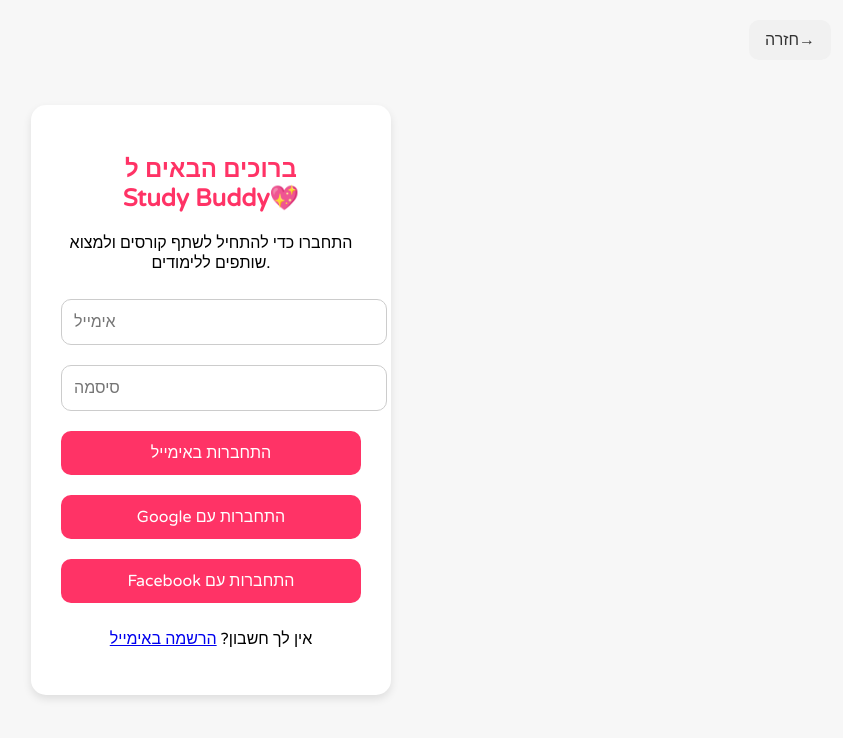
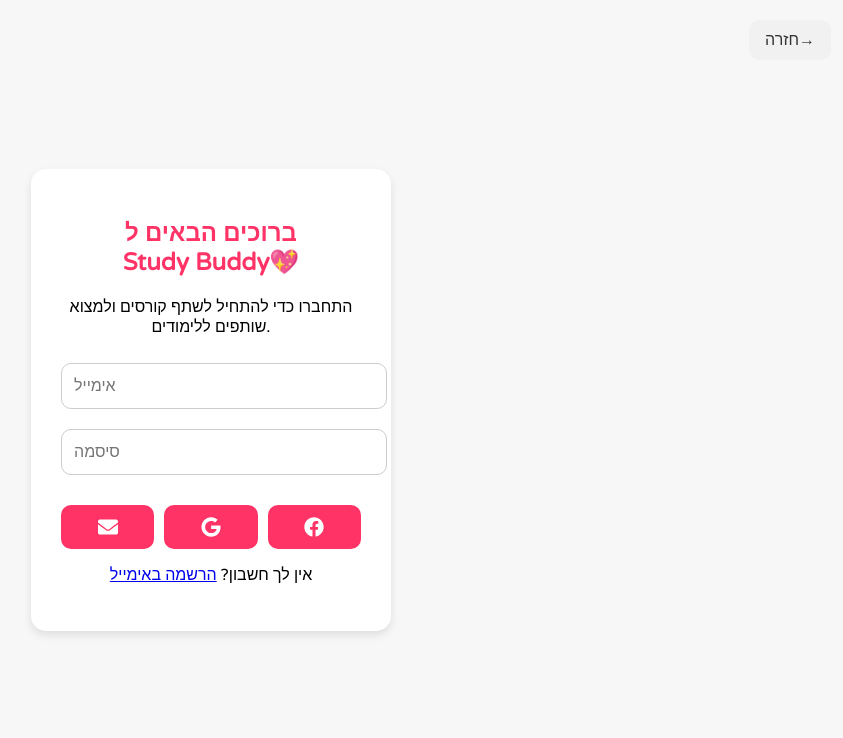
Before and after one commit to adi0258/Study-Buddy, a React (Create React App) app: page /login in a window 1280 px wide. Shown: the top 738 px of the page, without its empty margins (429-1272 px from the left). Built offline with nearby package versions, Linux system fonts and the light colour scheme; no server answers; a web font is replaced by a local one.

Commit message:
added mapping to discover
made the logo buttons side by side
need to fix saving a user when logging via google or facebook
need to check discover after creating other users

```diff
--- a/src/components/Discover.js
+++ b/src/components/Discover.js
@@ -4,6 +4,7 @@ import { collection, getDocs } from 'firebase/firestore';
 import UserCard from './UserCard';
 import '../styles/Discover.css';
 import GoBackButton from './GoBackButton';
+
 function Discover() {
   const [users, setUsers] = useState([]);
   const [loading, setLoading] = useState(true);
@@ -11,24 +12,44 @@ function Discover() {
   useEffect(() => {
     const fetchUsers = async () => {
       const currentUser = auth.currentUser;
-      if (!currentUser) return;
+      if (!currentUser) {
+        console.error('No authenticated user found.');
+        setLoading(false);
+        return;
+      }
 
-      const snapshot = await getDocs(collection(db, 'users'));
-      const data = snapshot.docs
-        .map(doc => doc.data())
-        .filter(user => user.uid !== currentUser.uid); // לא להציג את המשתמש הנוכחי
+      try {
+        // Fetch all users from Firestore
+        const snapshot = await getDocs(collection(db, 'users'));
+        const allUsers = snapshot.docs.map(doc => doc.data());
 
-      // פילטרים להתאמה - אפשר לשפר בהמשך
-      const currentUserDoc = snapshot.docs.find(d => d.data().uid === currentUser.uid);
-      const currentUserData = currentUserDoc?.data();
-      const matchedUsers = data.filter(user =>
-        user.institution === currentUserData.institution &&
-        user.faculty === currentUserData.faculty &&
-        user.preference === currentUserData.preference
-      );
+        // Find the current user's data
+        const currentUserData = allUsers.find(user => user.uid === currentUser.uid);
+        if (!currentUserData) {
+          console.error('Current user data not found in Firestore.');
+          setLoading(false);
+          return;
+        }
 
-      setUsers(matchedUsers);
-      setLoading(false);
+        // Filter users based on shared courses and preferences
+        const matchedUsers = allUsers.filter(user => {
+          if (user.uid === currentUser.uid) return false; // Exclude the current user
+
+          // Check if there are shared courses
+          const sharedCourses = user.courses.some(course => currentUserData.courses.includes(course));
+
+          // Check if preferences match
+          const preferenceMatch = user.preference === currentUserData.preference || user.preference === 'any';
+
+          return sharedCourses && preferenceMatch;
+        });
+
+        setUsers(matchedUsers);
+      } catch (error) {
+        console.error('Error fetching users:', error);
+      } finally {
+        setLoading(false);
+      }
     };
 
     fetchUsers();
@@ -38,12 +59,14 @@ function Discover() {
 
   return (
     <div className="discover-container">
-        <GoBackButton />
+      <GoBackButton />
       <h2 className="discover-title">שותפים מומלצים ללמידה 🎓</h2>
       <div className="cards-grid">
-        {users.map((user, i) => (
-          <UserCard key={i} user={user} />
-        ))}
+        {users.length > 0 ? (
+          users.map((user, i) => <UserCard key={i} user={user} />)
+        ) : (
+          <p>לא נמצאו שותפים מתאימים.</p>
+        )}
       </div>
     </div>
   );
--- a/src/components/LoginForm.js
+++ b/src/components/LoginForm.js
@@ -1,17 +1,17 @@
 // src/components/LoginForm.js
 import React, { useState } from 'react';
-import { auth, googleProvider, facebookProvider } from '../firebase'; // הייבוא החדש
-import { signInWithEmailAndPassword, signInWithPopup } from 'firebase/auth'; // פונקציות מתאימות לאותנטיקציה
+import { auth, googleProvider, facebookProvider } from '../firebase';
+import { signInWithEmailAndPassword, signInWithPopup } from 'firebase/auth';
 import { useNavigate } from 'react-router-dom';
 import GoBackButton from './GoBackButton';
 import { Link } from 'react-router-dom';
+import { FaGoogle, FaFacebook, FaEnvelope } from 'react-icons/fa'; // Import icons
 
 function LoginForm() {
   const [email, setEmail] = useState('');
   const [password, setPassword] = useState('');
   const [error, setError] = useState('');
   const navigate = useNavigate();
-
 
   const handleEmailLogin = () => {
     signInWithEmailAndPassword(auth, email, password)
@@ -31,10 +31,9 @@ function LoginForm() {
       .catch(err => setError(err.message));
   };
 
-
   return (
     <div className="login-container">
-      <GoBackButton /> {/* כפתור חזרה */}
+      <GoBackButton />
       <h2 className="login-title">ברוכים הבאים ל<br />Study Buddy💖</h2>
       <p className="login-description">התחברו כדי להתחיל לשתף קורסים ולמצוא שותפים ללימודים.</p>
       <input
@@ -51,16 +50,22 @@ function LoginForm() {
         value={password}
         onChange={(e) => setPassword(e.target.value)}
       />
-      <button className="login-button" onClick={handleEmailLogin}>התחברות באימייל</button>
-      <button className="login-button" onClick={handleGoogleLogin}>Google התחברות עם</button>
-      <button className="login-button" onClick={handleFacebookLogin}>Facebook התחברות עם</button>
+      <div className="login-buttons-container">
+        <button className="login-button" onClick={handleEmailLogin}>
+          <FaEnvelope className="login-logo" />
+        </button>
+        <button className="login-button" onClick={handleGoogleLogin}>
+          <FaGoogle className="login-logo" />
+        </button>
+        <button className="login-button" onClick={handleFacebookLogin}>
+          <FaFacebook className="login-logo" />
+        </button>
+      </div>
       {error && <p className="error">{error}</p>}
 
       <p className="login-text">אין לך חשבון? <Link to="/register">הרשמה באימייל</Link></p>
-
     </div>
   );
 }
 
-
 export default LoginForm;
--- a/src/components/UserProfilePage.js
+++ b/src/components/UserProfilePage.js
@@ -22,7 +22,7 @@ function UserProfilePage() {
     fetchUser();
   }, [uid]);
 
-  if (!userData) return <div>טוען פרופיל...</div>;
+  if (!userData) return <div>...טוען פרופיל</div>;
 
   return (
     <div className="user-profile-container">
--- a/src/styles/Discover.css
+++ b/src/styles/Discover.css
@@ -15,6 +15,7 @@
 
   .cards-grid {
     display: grid;
-    grid-template-columns: repeat(auto-fill, minmax(280px, 1fr));
+    grid-template-columns: repeat(auto-fit, minmax(250px, 1fr));
     gap: 20px;
+    justify-items: center;
   }
--- a/src/styles/LoginForm.css
+++ b/src/styles/LoginForm.css
@@ -33,12 +33,22 @@ body {
   font-size: 16px;
 }
 
+.login-buttons-container {
+  display: flex; /* Align buttons side by side */
+  justify-content: space-between; /* Add space between buttons */
+  gap: 10px; /* Add spacing between buttons */
+  margin-top: 20px;
+}
+
 .login-button {
-  width: 100%;
+  flex: 1; /* Make all buttons the same size */
+  display: flex;
+  align-items: center;
+  justify-content: center;
+  gap: 10px;
   padding: 12px;
-  margin: 10px 0;
   border: none;
-  background-color: #ff3366; /* צבע ורוד */
+  background-color: #ff3366; /* Pink color */
   color: #fff;
   font-size: 16px;
   border-radius: 10px;
@@ -47,7 +57,11 @@ body {
 }
 
 .login-button:hover {
-  background-color: #e0295f; /* גוון ורוד כהה יותר */
+  background-color: #e0295f; /* Darker pink */
+}
+
+.login-logo {
+  font-size: 20px;
 }
 
 .error {
```
Also changed, not shown: src/assets/default-profile.png (added).
